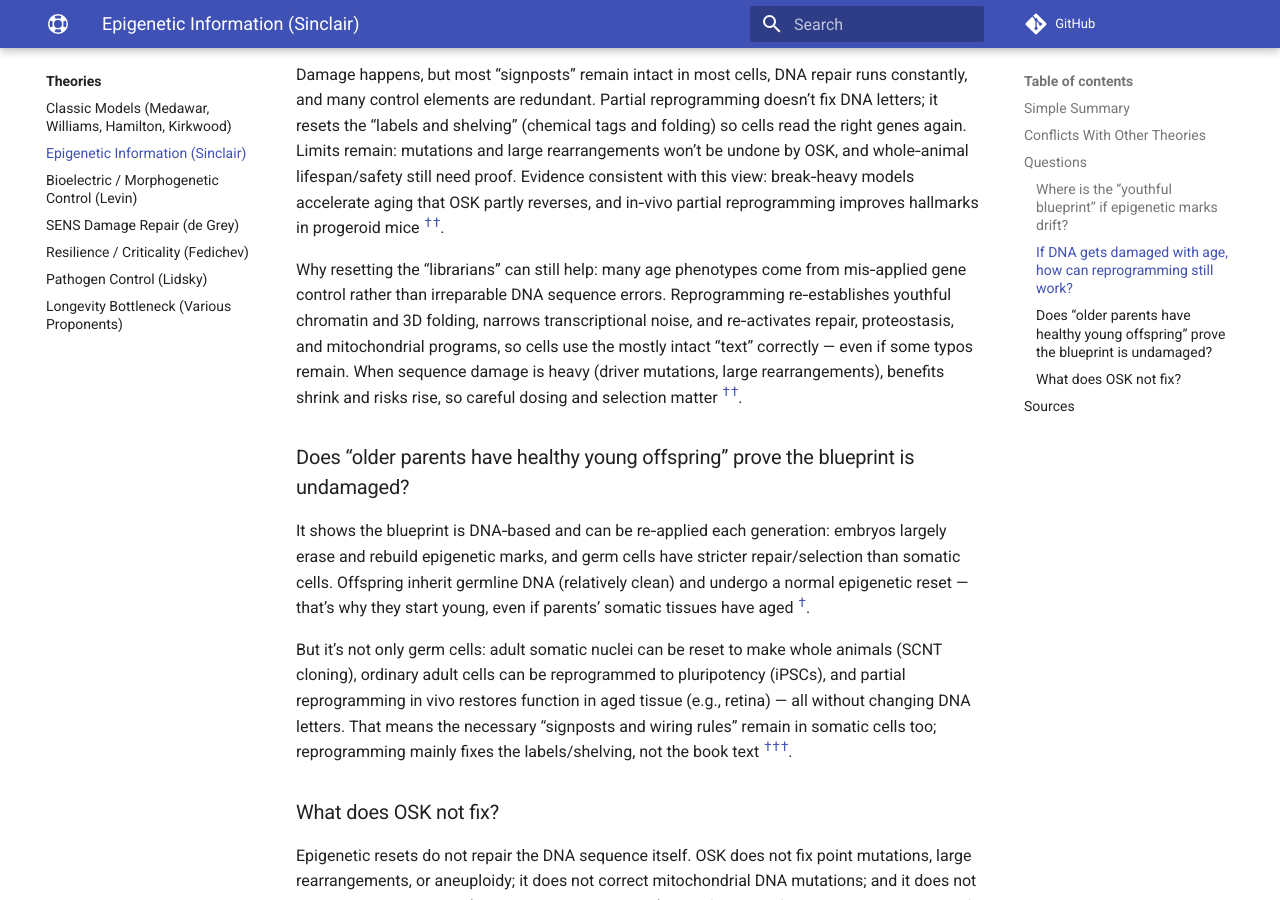
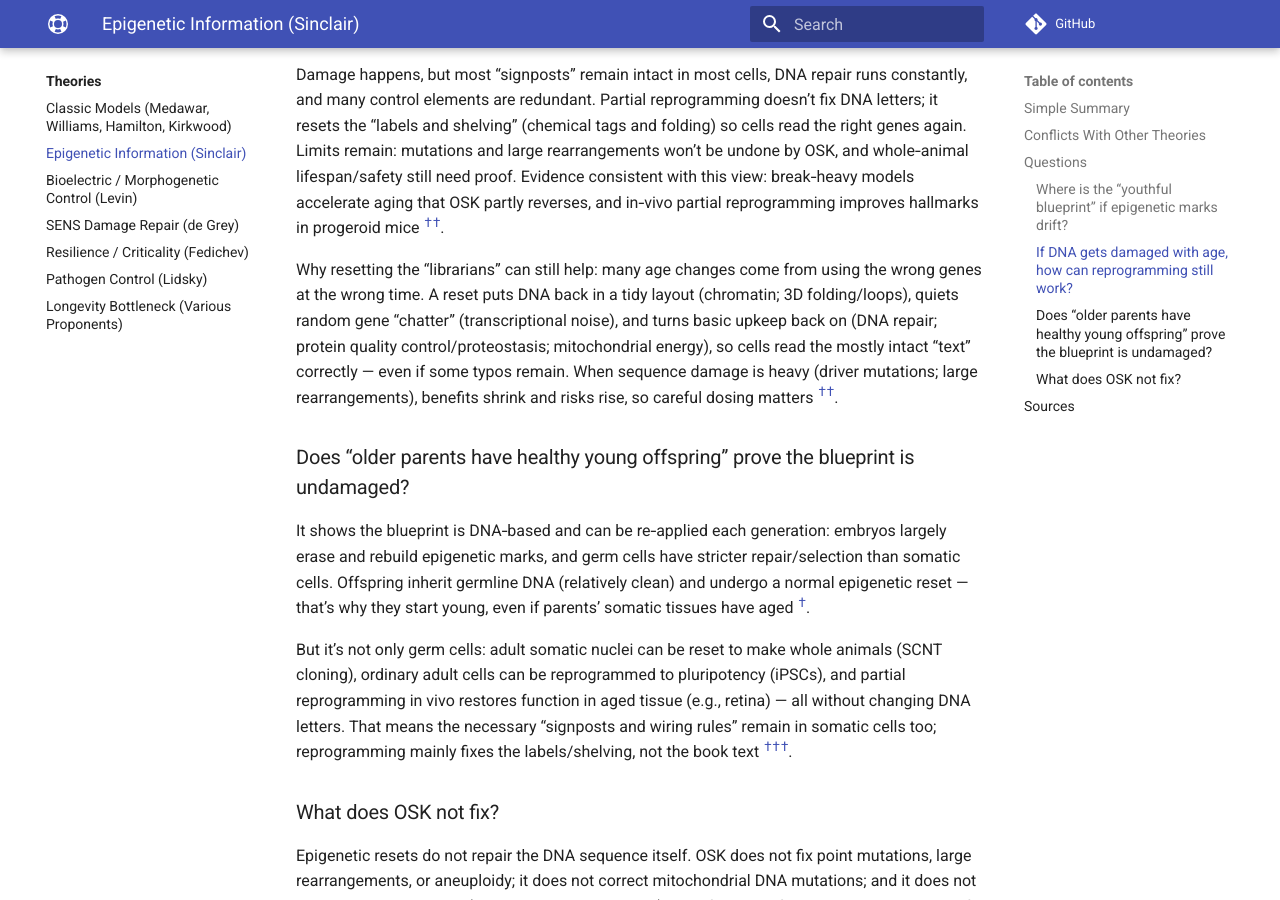
Before and after one commit to djgish485/project-lifespan, an MkDocs documentation site: the page built from docs/theories/epigenetic_information.md, in a window 1280 px wide and 900 px high, scrolled down 2097 px. Built offline with MkDocs 1.6.1 and Material for MkDocs 9.7.7, drawn with Linux system fonts in a browser that asks for light colours; comment, search, counter and statistics services are not loaded.

Commit message:
docs(theories): simplify why OSK helps despite DNA damage (plain terms with parentheticals)

```diff
--- a/docs/theories/epigenetic_information.md
+++ b/docs/theories/epigenetic_information.md
@@ -82,7 +82,7 @@ It lives in the DNA’s own signposts and folding rules — short sequences that
 
 Damage happens, but most “signposts” remain intact in most cells, DNA repair runs constantly, and many control elements are redundant. Partial reprogramming doesn’t fix DNA letters; it resets the “labels and shelving” (chemical tags and folding) so cells read the right genes again. Limits remain: mutations and large rearrangements won’t be undone by OSK, and whole‑animal lifespan/safety still need proof. Evidence consistent with this view: break‑heavy models accelerate aging that OSK partly reverses, and in‑vivo partial reprogramming improves hallmarks in progeroid mice <sup><a class="ref-pop" href="https://doi.org/10.1016/j.cell.2022.12.027" data-ref-url="https://doi.org/10.1016/j.cell.2022.12.027" data-ref-summary="Cell (2023): loss of epigenetic information as a cause of mammalian aging (ICE model).">†</a></sup><sup><a class="ref-pop" href="https://doi.org/10.1016/j.cell.2016.11.052" data-ref-url="https://doi.org/10.1016/j.cell.2016.11.052" data-ref-summary="Cell (2016): in‑vivo partial reprogramming improves aging hallmarks in progeroid mice.">†</a></sup>.
 
-Why resetting the “librarians” can still help: many age phenotypes come from mis‑applied gene control rather than irreparable DNA sequence errors. Reprogramming re‑establishes youthful chromatin and 3D folding, narrows transcriptional noise, and re‑activates repair, proteostasis, and mitochondrial programs, so cells use the mostly intact “text” correctly — even if some typos remain. When sequence damage is heavy (driver mutations, large rearrangements), benefits shrink and risks rise, so careful dosing and selection matter <sup><a class="ref-pop" href="https://doi.org/10.1038/s41586-020-2975-4" data-ref-url="https://doi.org/10.1038/s41586-020-2975-4" data-ref-summary="Nature (2020): OSK reverses aging features and restores vision in mouse retina; functional rescue without editing DNA.">†</a></sup><sup><a class="ref-pop" href="https://doi.org/10.1016/j.cell.2016.11.052" data-ref-url="https://doi.org/10.1016/j.cell.2016.11.052" data-ref-summary="Cell (2016): continuous expression risks; cyclic partial reprogramming mitigates and improves hallmarks in progeroid mice.">†</a></sup>.
+Why resetting the “librarians” can still help: many age changes come from using the wrong genes at the wrong time. A reset puts DNA back in a tidy layout (chromatin; 3D folding/loops), quiets random gene “chatter” (transcriptional noise), and turns basic upkeep back on (DNA repair; protein quality control/proteostasis; mitochondrial energy), so cells read the mostly intact “text” correctly — even if some typos remain. When sequence damage is heavy (driver mutations; large rearrangements), benefits shrink and risks rise, so careful dosing matters <sup><a class="ref-pop" href="https://doi.org/10.1038/s41586-020-2975-4" data-ref-url="https://doi.org/10.1038/s41586-020-2975-4" data-ref-summary="Nature (2020): OSK reverses aging features and restores vision in mouse retina; functional rescue without editing DNA.">†</a></sup><sup><a class="ref-pop" href="https://doi.org/10.1016/j.cell.2016.11.052" data-ref-url="https://doi.org/10.1016/j.cell.2016.11.052" data-ref-summary="Cell (2016): continuous expression risks; cyclic partial reprogramming mitigates and improves hallmarks in progeroid mice.">†</a></sup>.
 
 ### Does “older parents have healthy young offspring” prove the blueprint is undamaged?
 
```
